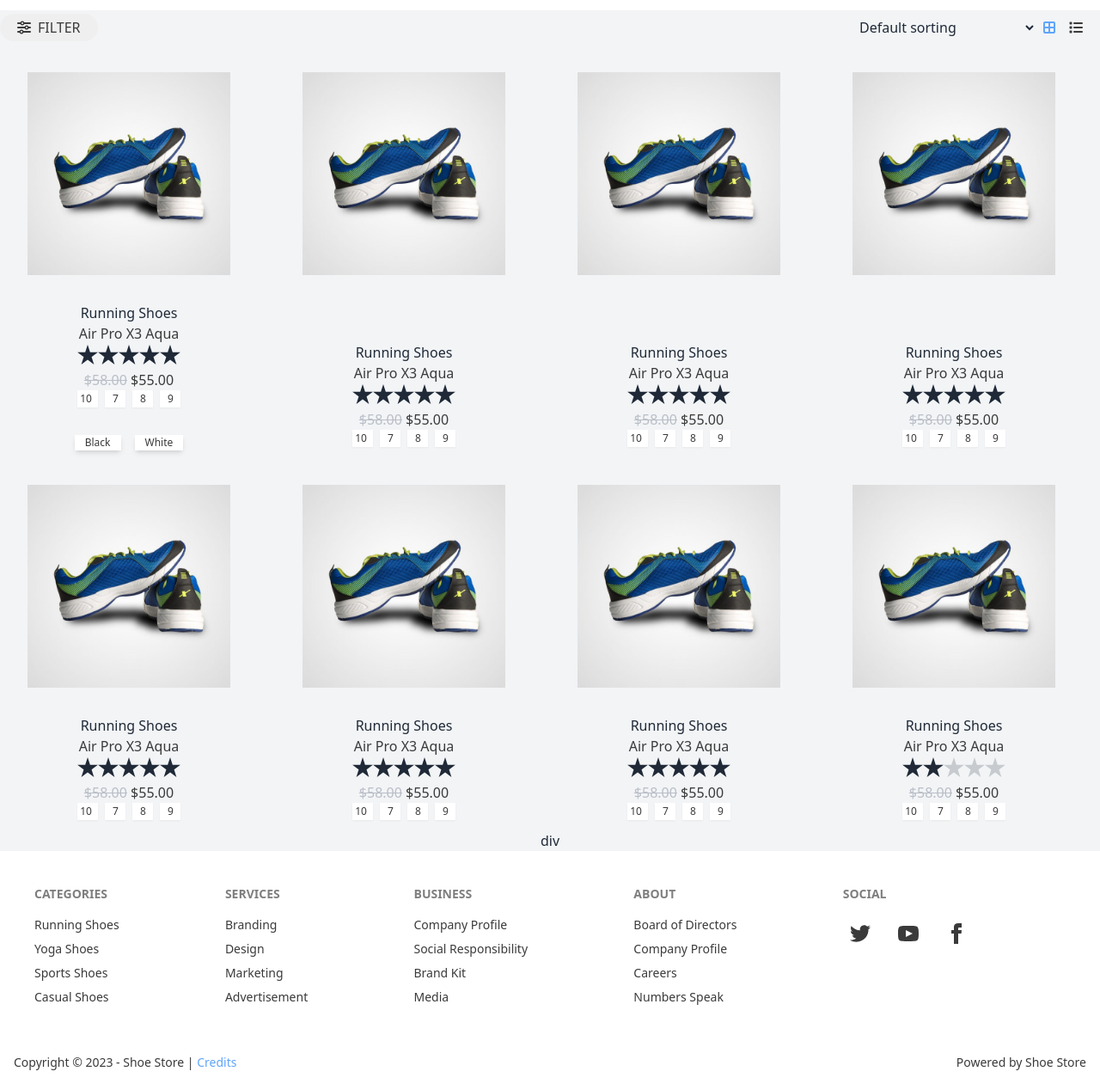
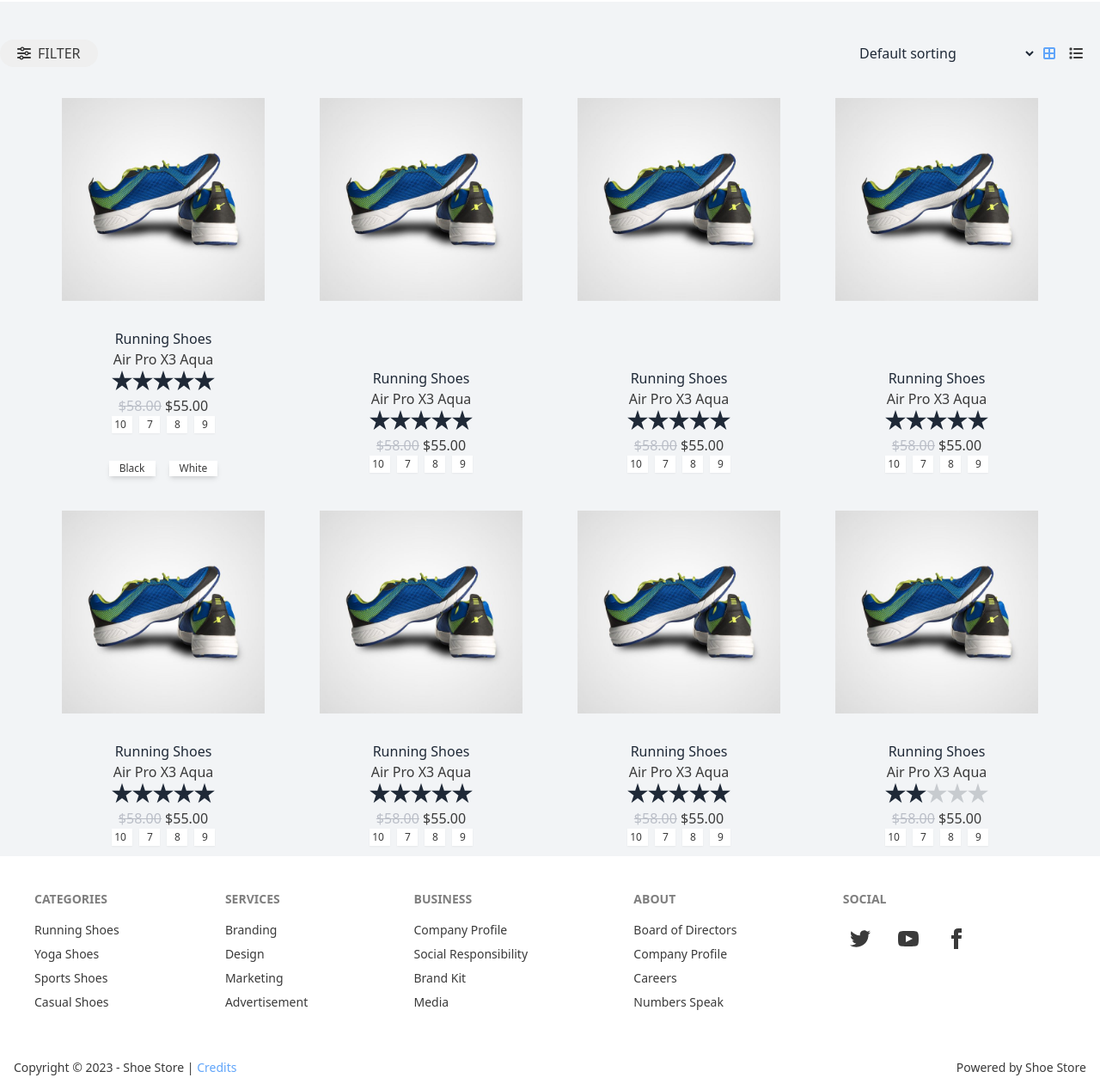
Before and after one commit to mdkawsar-alam/basikfit, a website: page src/shop.html in a window 1280 px wide. Shown: the part 88-1356 px from the top of the page at 86% size. Drawn offline with nearby package versions, Linux system fonts and the light colour scheme; a web font is replaced by a local one.

```diff
--- a/src/shop.html
+++ b/src/shop.html
@@ -19,7 +19,7 @@
 </head>
 <body >
     <header class="  bg-white  flex justify-center items-center relative   ">
-            <div class="container  p-5 flex  justify-between items-center mx-0 my-auto ">
+            <div class="container  py-[15px] pb-[15px] flex  justify-between items-center mx-0 my-auto ">
                 <div class="log w-37.5"><a href="#"><img src="imgs/logo.png" alt=""></a></div>
                 <nav class="" >
                     <button id="main-button" class=" md:hidden text-blue-500 flex border-2 border-blue-500 p-3 ">
@@ -69,7 +69,7 @@
     <!---header section end-->
     <!--- main section start-->
     <main class="bg-[#f2f4f6] flex flex-col justify-center items-center ">
-        <div class=" container  flex justify-between items-center  ">
+        <div class=" container  flex justify-between items-center mt-10 ">
             <div>
                 <button class=" bg-[#efefef] hover:bg-[#3a3a3a] text-[#3a3a3a] hover:text-white rounded-3xl p-1 px-5 transition-all border-none text-center flex gap-2">
                     <span class=""><i class="fa-solid fa-sliders"></i></span>
@@ -92,16 +92,13 @@
                 <div class="flex gap-2 items-center mr-5">
                     <span class="m-2 text-blue-400"><i class="fa-solid fa-border-all"></i></span>
                     <span class="text-[#3a3a3a]"><i class="fa-solid fa-list"></i></span>
-
-
-
                 </div>
 
             </div>
         </div>
 
         <!--card section  start here-->
-        <div class="card-container  container    grid-cols-2 grid sm:grid-cols-4">
+            <div class="card-container justify-center  grid-cols-2 grid sm:grid-cols-4">
             <div class="card w-[300px]  ">
 
                 <div class="card-body  relative group">
@@ -171,7 +168,73 @@
 
 
                 </div>
-            </div> <div class="card w-[300px]">
+            </div>
+            <div class="card w-[300px]">
+                <div class="card-body  relative group">
+                    <div class="icons  absolute right-8 hidden transition-all top-8 group-hover:block box-border">
+                        <i class="fa-solid fa-bag-shopping bg-white  p-2 rounded-full m-2"></i><br>
+                        <i class="fa-solid fa-eye  bg-white  p-2 rounded-full  m-2"></i>
+                    </div>
+               <div class="overflow-hidden">     <img class="transition-all ease-in-out hover:scale-110 duration-300" src="imgs/01.jpg" alt="Shoes"></div>
+                </div>
+                <div class="card-des text-center">
+                    <p>Running Shoes</p>
+                    <h4 class="text-[#3a3a3a]">Air Pro X3 Aqua</h4>
+                    <div class="rating text-[#3a3a3a]">
+                        <input type="radio" name="rating-1" class="mask mask-star" />
+                        <input type="radio" name="rating-1" class="mask mask-star" checked />
+                        <input type="radio" name="rating-1" class="mask mask-star" />
+                        <input type="radio" name="rating-1" class="mask mask-star" />
+                        <input type="radio" name="rating-1" class="mask mask-star" />
+                    </div>
+                      <p class="text-[#3a3a3a]"><span class="line-through text-[#babec7]">$58.00</span  > $55.00</p>
+                    <div class="flex   gap-2 text-[#3a3a3a] justify-center pb-3" >
+                        <div class="w-6 border border-white text-[12px] pr-1 bg-white text-center hover:border hover:border-slate-800 transition duration-700 ease-in-out  shadow-sm  ">10</div>
+                        <div class="w-6 border border-white text-[12px] px-2 bg-white text-center hover:border hover:border-slate-800 transition duration-700  ease-in-out shadow-sm   ">7</div>
+                        <div class="w-6 border border-white text-[12px] px-2 bg-white text-center hover:border hover:border-slate-800 transition duration-700 ease-in-out shadow-sm ">8</div>
+                        <div class="w-6 border border-white text-[12px] px-2 bg-white text-center hover:border hover:border-slate-800 transition duration-700 ease-in-out shadow-sm ">9</div>
+
+                    </div>
+
+
+
+
+                </div>
+            </div>
+            <div class="card w-[300px]">
+
+                <div class="card-body   relative group">
+                    <div class="icons  absolute right-8 hidden transition-all top-8 group-hover:block box-border">
+                        <i class="fa-solid fa-bag-shopping bg-white  p-2 rounded-full m-2"></i><br>
+                        <i class="fa-solid fa-eye  bg-white  p-2 rounded-full  m-2"></i>
+                    </div>
+               <div class="overflow-hidden">
+                <img class="transition-all ease-in-out hover:scale-110 duration-300 " src="imgs/01.jpg" alt="Shoes"></div>
+                </div>
+                <div class="card-des text-center">
+                    <p>Running Shoes</p>
+                    <h4 class="text-[#3a3a3a]">Air Pro X3 Aqua</h4>
+                    <div class="rating text-[#3a3a3a]">
+                        <input type="radio" name="rating-1" class="mask mask-star" />
+                        <input type="radio" name="rating-1" class="mask mask-star" checked />
+                        <input type="radio" name="rating-1" class="mask mask-star" />
+                        <input type="radio" name="rating-1" class="mask mask-star" />
+                        <input type="radio" name="rating-1" class="mask mask-star" />
+                    </div>
+                      <p class="text-[#3a3a3a]"><span class="line-through text-[#babec7]">$58.00</span  > $55.00</p>
+                    <div class="flex   gap-2 text-[#3a3a3a] justify-center pb-3" >
+                        <div class="w-6 border border-white text-[12px] pr-1 bg-white text-center hover:border hover:border-slate-800 transition duration-700 ease-in-out  shadow-sm  ">10</div>
+                        <div class="w-6 border border-white text-[12px] px-2 bg-white text-center hover:border hover:border-slate-800 transition duration-700  ease-in-out shadow-sm   ">7</div>
+                        <div class="w-6 border border-white text-[12px] px-2 bg-white text-center hover:border hover:border-slate-800 transition duration-700 ease-in-out shadow-sm ">8</div>
+                        <div class="w-6 border border-white text-[12px] px-2 bg-white text-center hover:border hover:border-slate-800 transition duration-700 ease-in-out shadow-sm ">9</div>
+
+                    </div>
+
+
+
+                </div>
+            </div>
+            <div class="card w-[300px]">
 
                 <div class="card-body  relative group">
                     <div class="icons  absolute right-8 hidden transition-all top-8 group-hover:block box-border">
@@ -203,39 +266,8 @@
 
 
                 </div>
-            </div> <div class="card w-[300px]">
-
-                <div class="card-body   relative group">
-                    <div class="icons  absolute right-8 hidden transition-all top-8 group-hover:block box-border">
-                        <i class="fa-solid fa-bag-shopping bg-white  p-2 rounded-full m-2"></i><br>
-                        <i class="fa-solid fa-eye  bg-white  p-2 rounded-full  m-2"></i>
-                    </div>
-               <div class="overflow-hidden">
-                <img class="transition-all ease-in-out hover:scale-110 duration-300 " src="imgs/01.jpg" alt="Shoes"></div>
-                </div>
-                <div class="card-des text-center">
-                    <p>Running Shoes</p>
-                    <h4 class="text-[#3a3a3a]">Air Pro X3 Aqua</h4>
-                    <div class="rating text-[#3a3a3a]">
-                        <input type="radio" name="rating-1" class="mask mask-star" />
-                        <input type="radio" name="rating-1" class="mask mask-star" checked />
-                        <input type="radio" name="rating-1" class="mask mask-star" />
-                        <input type="radio" name="rating-1" class="mask mask-star" />
-                        <input type="radio" name="rating-1" class="mask mask-star" />
-                    </div>
-                      <p class="text-[#3a3a3a]"><span class="line-through text-[#babec7]">$58.00</span  > $55.00</p>
-                    <div class="flex   gap-2 text-[#3a3a3a] justify-center pb-3" >
-                        <div class="w-6 border border-white text-[12px] pr-1 bg-white text-center hover:border hover:border-slate-800 transition duration-700 ease-in-out  shadow-sm  ">10</div>
-                        <div class="w-6 border border-white text-[12px] px-2 bg-white text-center hover:border hover:border-slate-800 transition duration-700  ease-in-out shadow-sm   ">7</div>
-                        <div class="w-6 border border-white text-[12px] px-2 bg-white text-center hover:border hover:border-slate-800 transition duration-700 ease-in-out shadow-sm ">8</div>
-                        <div class="w-6 border border-white text-[12px] px-2 bg-white text-center hover:border hover:border-slate-800 transition duration-700 ease-in-out shadow-sm ">9</div>
-
-                    </div>
-
-
-
-                </div>
-            </div> <div class="card w-[300px]">
+            </div>
+            <div class="card w-[300px] ">
 
                 <div class="card-body  relative group">
                     <div class="icons  absolute right-8 hidden transition-all top-8 group-hover:block box-border">
@@ -267,39 +299,8 @@
 
 
                 </div>
-            </div> <div class="card w-[300px] ">
-
-                <div class="card-body  relative group">
-                    <div class="icons  absolute right-8 hidden transition-all top-8 group-hover:block box-border">
-                        <i class="fa-solid fa-bag-shopping bg-white  p-2 rounded-full m-2"></i><br>
-                        <i class="fa-solid fa-eye  bg-white  p-2 rounded-full  m-2"></i>
-                    </div>
-               <div class="overflow-hidden">     <img class="transition-all ease-in-out hover:scale-110 duration-300" src="imgs/01.jpg" alt="Shoes"></div>
-                </div>
-                <div class="card-des text-center">
-                    <p>Running Shoes</p>
-                    <h4 class="text-[#3a3a3a]">Air Pro X3 Aqua</h4>
-                    <div class="rating text-[#3a3a3a]">
-                        <input type="radio" name="rating-1" class="mask mask-star" />
-                        <input type="radio" name="rating-1" class="mask mask-star" checked />
-                        <input type="radio" name="rating-1" class="mask mask-star" />
-                        <input type="radio" name="rating-1" class="mask mask-star" />
-                        <input type="radio" name="rating-1" class="mask mask-star" />
-                    </div>
-                      <p class="text-[#3a3a3a]"><span class="line-through text-[#babec7]">$58.00</span  > $55.00</p>
-                    <div class="flex   gap-2 text-[#3a3a3a] justify-center pb-3" >
-                        <div class="w-6 border border-white text-[12px] pr-1 bg-white text-center hover:border hover:border-slate-800 transition duration-700 ease-in-out  shadow-sm  ">10</div>
-                        <div class="w-6 border border-white text-[12px] px-2 bg-white text-center hover:border hover:border-slate-800 transition duration-700  ease-in-out shadow-sm   ">7</div>
-                        <div class="w-6 border border-white text-[12px] px-2 bg-white text-center hover:border hover:border-slate-800 transition duration-700 ease-in-out shadow-sm ">8</div>
-                        <div class="w-6 border border-white text-[12px] px-2 bg-white text-center hover:border hover:border-slate-800 transition duration-700 ease-in-out shadow-sm ">9</div>
-
-                    </div>
-
-
-
-
-                </div>
-            </div> <div class="card w-[300px]">
+            </div>
+            <div class="card w-[300px]">
 
                 <div class="card-body   relative group">
                     <div class="icons  absolute right-8 hidden transition-all top-8 group-hover:block box-border">
@@ -331,7 +332,8 @@
 
 
                 </div>
-            </div> <div class="card w-[300px]">
+            </div>
+            <div class="card w-[300px]">
 
                 <div class="card-body   relative group">
                     <div class="icons  absolute right-8 hidden transition-all top-8 group-hover:block box-border">
@@ -363,16 +365,17 @@
 
                 </div>
 
+            </div>
+
         </div>
 
-    </div>div
-</main>
+    </main>
 <!-- footer section start here -->
 
 
 
 
-<footer class="footer p-10 bg-base-300 text-base-content bg-white text-[#3a3a3a]">
+    <footer class="footer p-10 bg-base-300 text-base-content bg-white text-[#3a3a3a]">
     <nav>
       <header class="footer-title text-[#000000]">Categories</header>
       <a class=" hover:text-blue-500">Running Shoes</a>
```
Also changed, not shown: dist/output.css.
